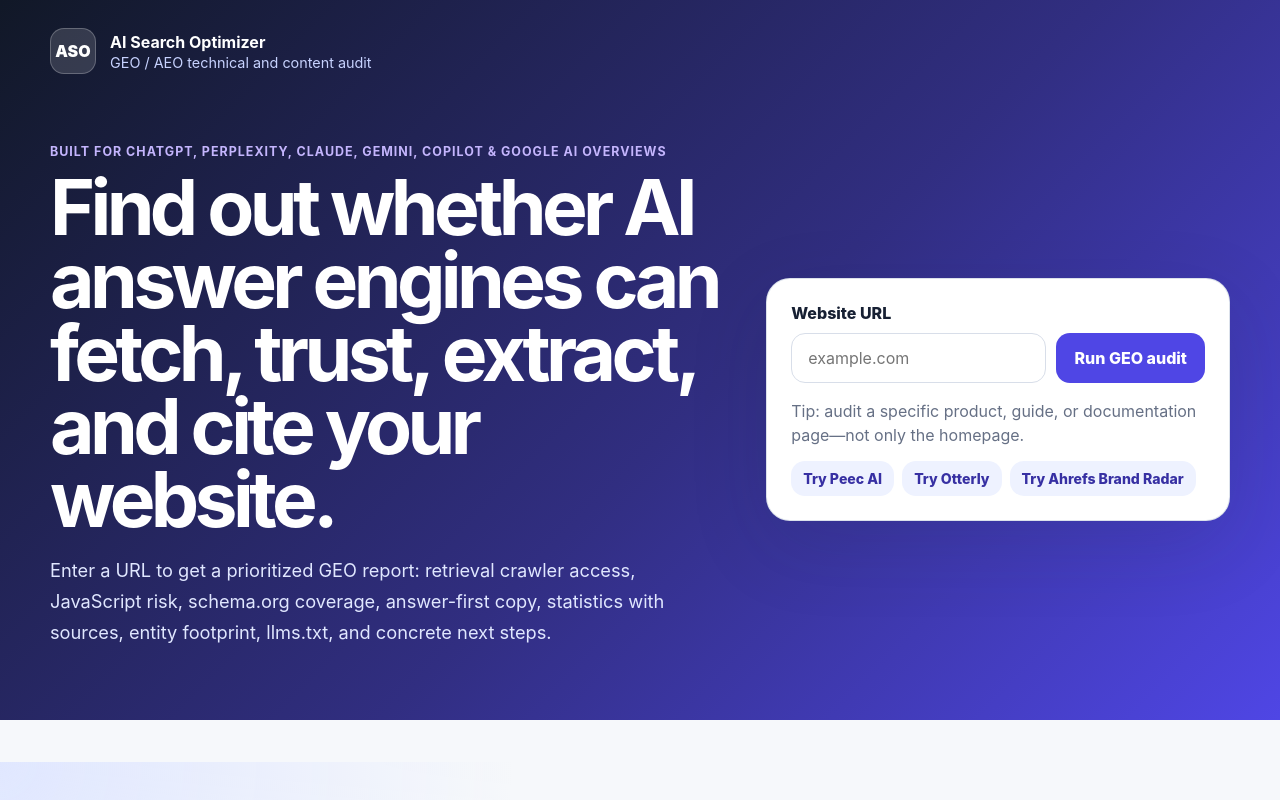
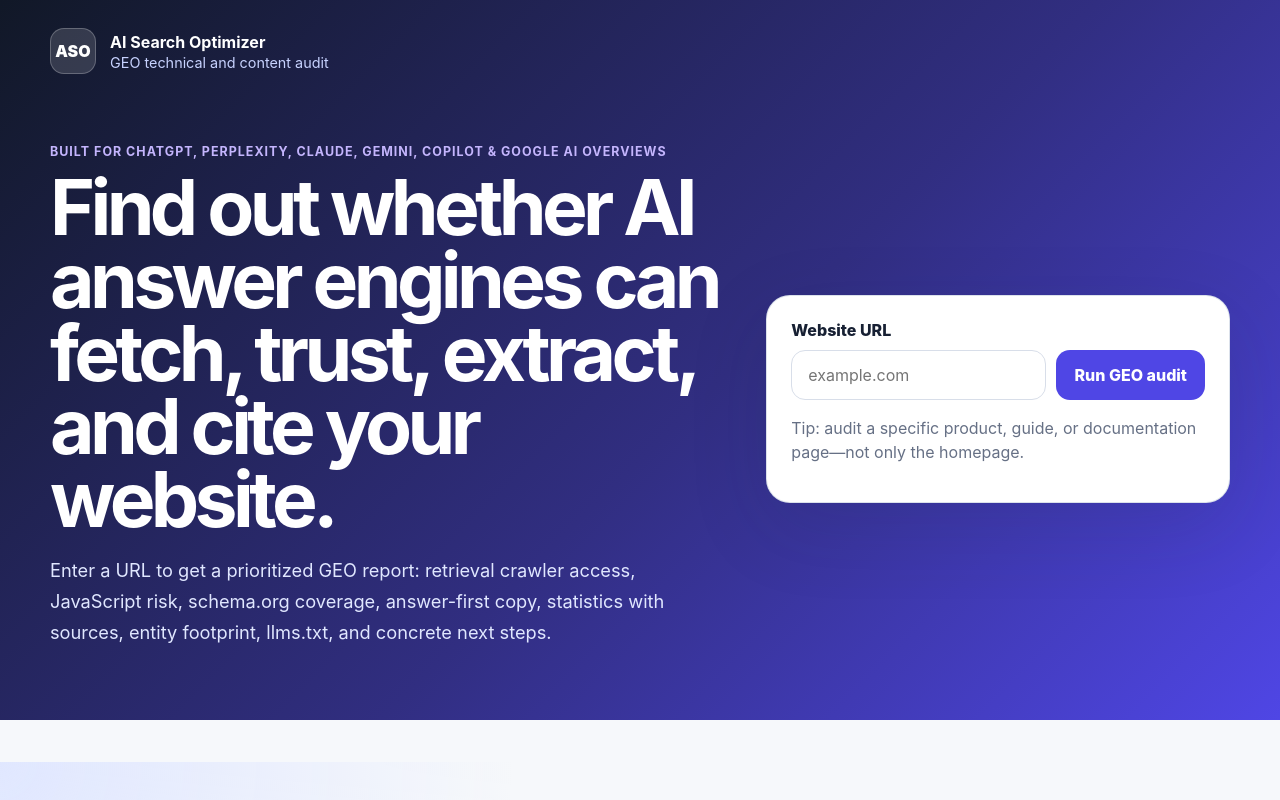
Before and after one commit to jonathanau/ai-search-optimizer, a website: page public/index.html in a window 1280 px wide. Drawn offline with Linux system fonts and the light colour scheme.

Commit message:
Remove quick-examples and AEO references; rebrand to GEO-only
- Removes third-party example URLs and related styles/handlers
- Updates titles, descriptions, and analyzer copy from AEO/GEO to GEO

```diff
--- a/public/app.js
+++ b/public/app.js
@@ -7,13 +7,6 @@
 form.addEventListener("submit", async (event) => {
   event.preventDefault();
   await runAudit(input.value);
-});
-
-document.querySelectorAll("[data-url]").forEach((button) => {
-  button.addEventListener("click", () => {
-    input.value = button.dataset.url;
-    form.requestSubmit();
-  });
 });
 
 async function runAudit(url) {
--- a/public/index.html
+++ b/public/index.html
@@ -3,10 +3,10 @@
   <head>
     <meta charset="utf-8" />
     <meta name="viewport" content="width=device-width, initial-scale=1" />
-    <title>AI Search Optimizer | GEO & AEO Audit Tool</title>
+    <title>AI Search Optimizer | GEO Audit Tool</title>
     <meta
       name="description"
-      content="Audit any website for generative engine optimization, answer engine optimization, crawler access, schema, answer-first content, and citation readiness."
+      content="Audit any website for generative engine optimization, crawler access, schema, answer-first content, and citation readiness."
     />
     <link rel="stylesheet" href="/style.css" />
   </head>
@@ -16,7 +16,7 @@
         <div class="brand-mark">ASO</div>
         <div>
           <strong>AI Search Optimizer</strong>
-          <span>GEO / AEO technical and content audit</span>
+          <span>GEO technical and content audit</span>
         </div>
       </nav>
 
@@ -37,11 +37,6 @@
             <button type="submit">Run GEO audit</button>
           </div>
           <p class="form-note">Tip: audit a specific product, guide, or documentation page—not only the homepage.</p>
-          <div class="quick-examples">
-            <button type="button" data-url="https://peec.ai/">Try Peec AI</button>
-            <button type="button" data-url="https://otterly.ai/">Try Otterly</button>
-            <button type="button" data-url="https://ahrefs.com/brand-radar">Try Ahrefs Brand Radar</button>
-          </div>
         </form>
       </section>
     </header>
--- a/public/style.css
+++ b/public/style.css
@@ -132,19 +132,6 @@
 button:disabled { opacity: 0.65; cursor: wait; transform: none; }
 
 .form-note { color: var(--muted); line-height: 1.5; margin-bottom: 14px; }
-
-.quick-examples {
-  display: flex;
-  flex-wrap: wrap;
-  gap: 8px;
-}
-
-.quick-examples button {
-  background: #eef2ff;
-  color: #3730a3;
-  padding: 9px 12px;
-  font-size: 0.88rem;
-}
 
 main {
   width: min(1180px, calc(100vw - 36px));
--- a/src/analyzer.js
+++ b/src/analyzer.js
@@ -641,7 +641,7 @@
       impact: "Medium",
       effort: "Low",
       evidence: hasFaq ? "FAQ/question signals detected." : "No FAQPage schema, FAQ heading, or repeated question-answer structure detected.",
-      whyItMatters: "AEO/GEO systems are prompt-shaped; explicit Q&A sections map directly to user questions.",
+      whyItMatters: "AI search systems are prompt-shaped; explicit Q&A sections map directly to user questions.",
       recommendation: "Add 4-8 concise FAQs that match high-intent prompts and mark them up with FAQPage where appropriate.",
     }),
     makeCheck({
```
